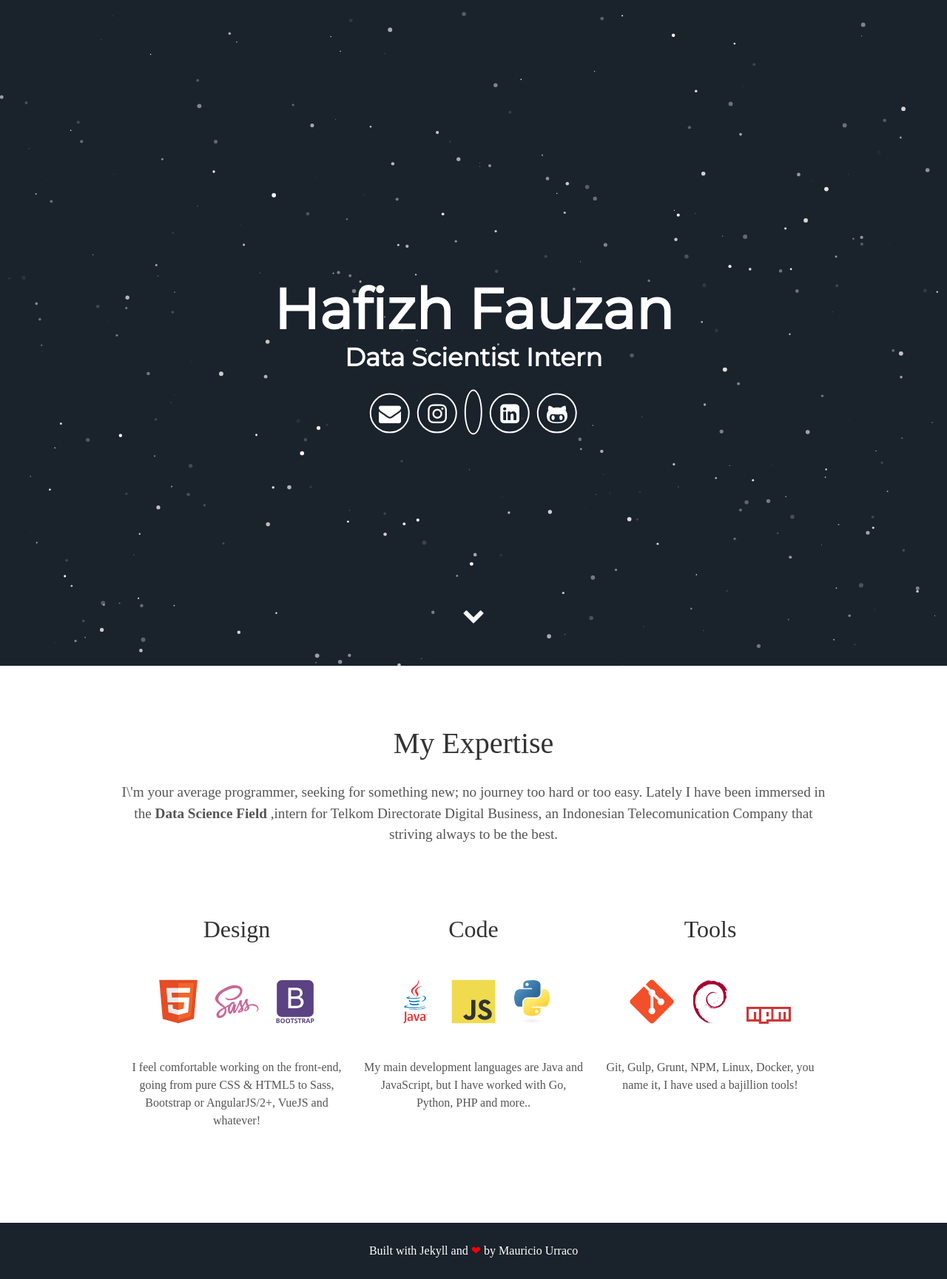
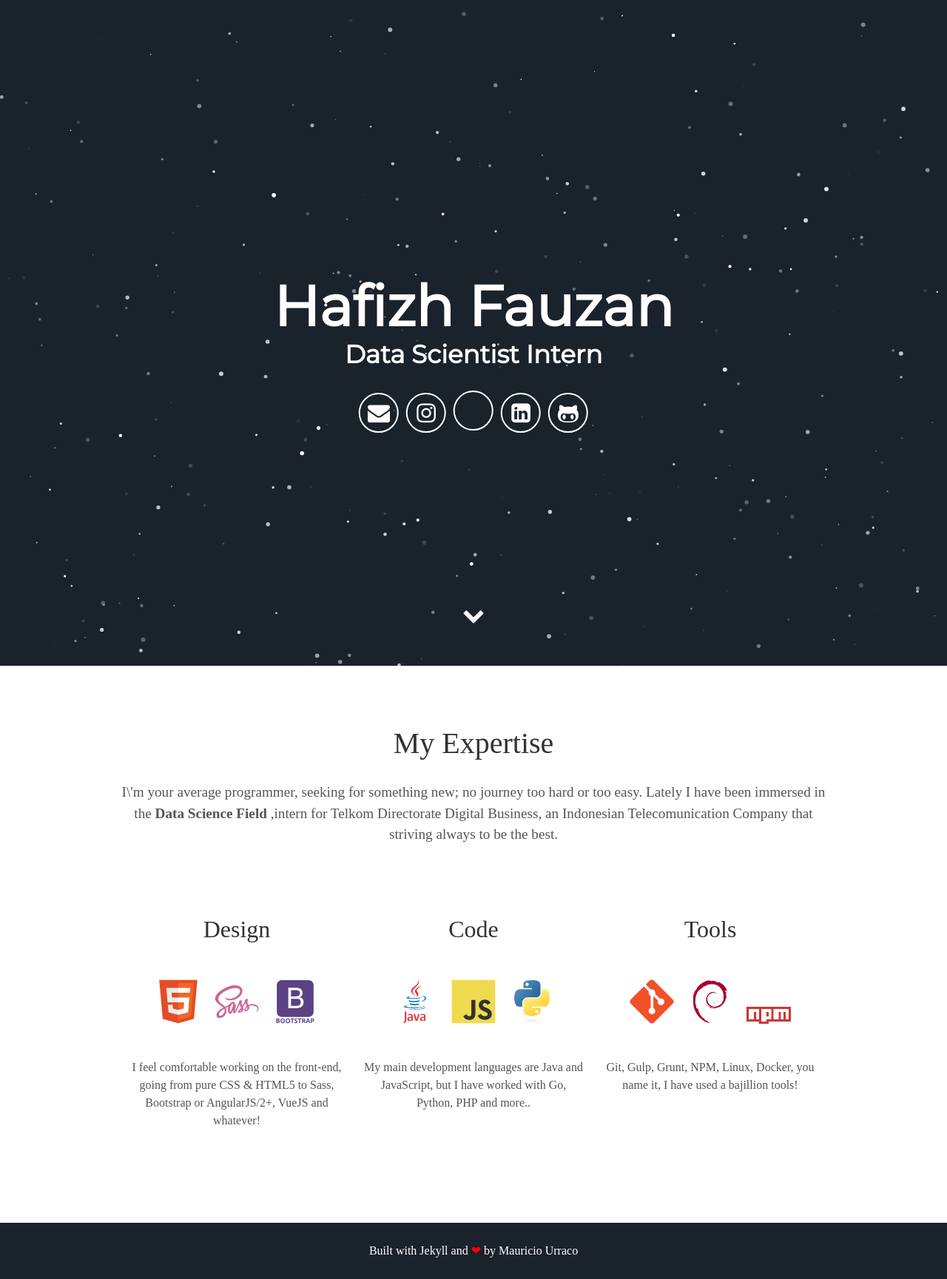
Before and after one commit to Fizdan/Fizdan.github.io, a Jekyll site: the page built from index.html, in a window 1280 px wide. Shown: the whole page at 74% size. Built offline with Jekyll 4.4.1, drawn with Linux system fonts in a browser that asks for light colours; some web fonts are replaced.

Commit message:
fix line

```diff
--- a/_includes/header.html
+++ b/_includes/header.html
@@ -7,7 +7,7 @@
       <div class="header-icons">
         <a aria-label="Send email" href="mailto:mauriurraco@gmail.com"><i class="icon fa fa-envelope"></i></a>
         <a aria-label="My Instagram" target="_blank" href="https://www.instagram.com/hafizh_fzn"><i class="icon fa fa-instagram" aria-hidden="true"></i></a>
-        <a aria-label="My Line" target="_blank" href="https://line.me/ti/p/_8Hvxsauq8"><i class="icon fab fa-line" aria-hidden="true"></i></a>
+        <a aria-label="My Line" target="_blank" href="https://line.me/ti/p/_8Hvxsauq8"><i class="icon fa fa-line" aria-hidden="true"></i></a>
         <a aria-label="My LinkedIn" target="_blank" href="https://www.linkedin.com/in/hafizh-fauzan/"><i class="icon fa fa-linkedin-square" aria-hidden="true"></i></a>
         <a aria-label="My Github" target="_blank" href="https://github.com/Fizdan"><i class="icon fa fa-github-alt" aria-hidden="true"></i></a>
       </div>
```
